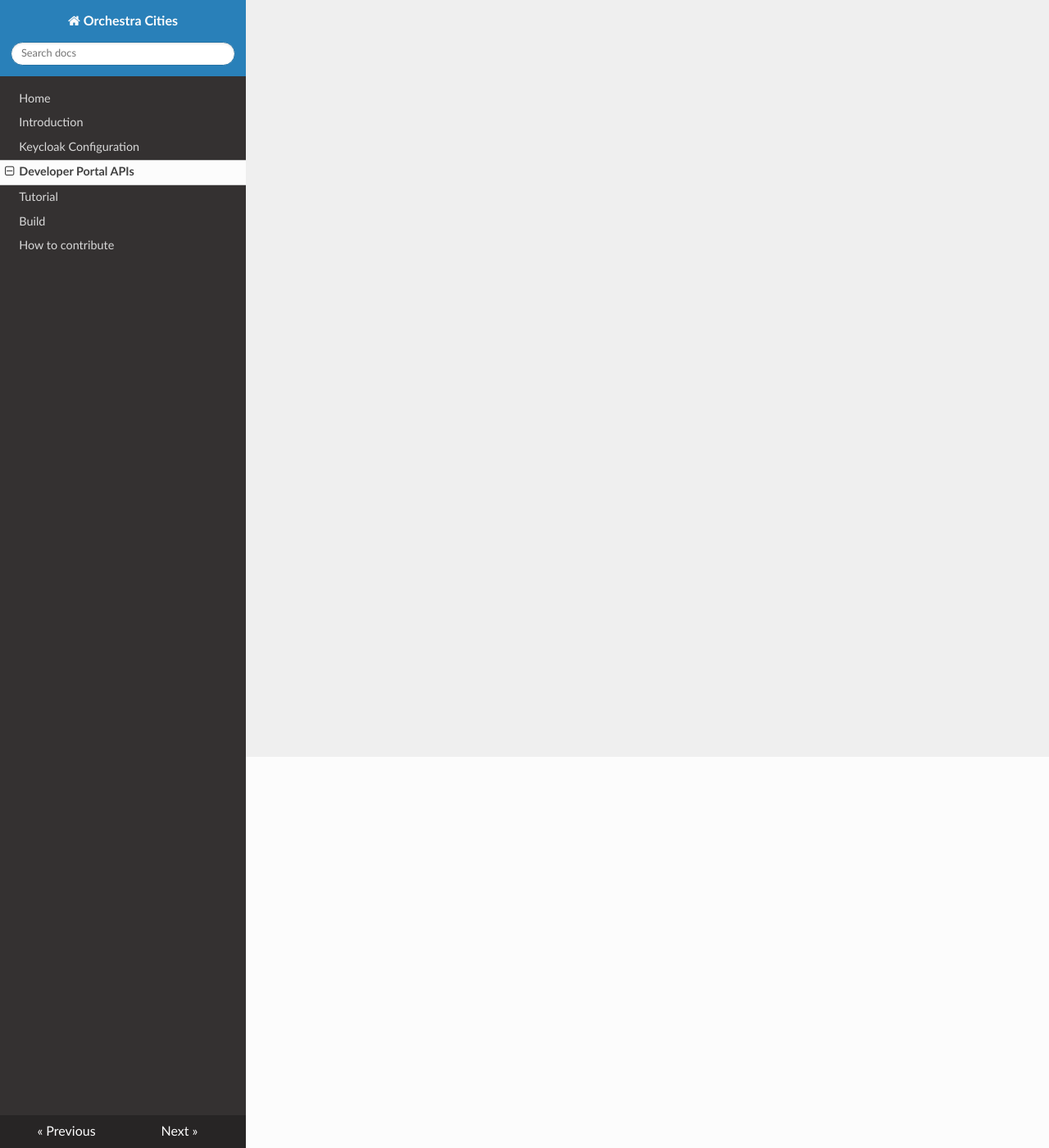
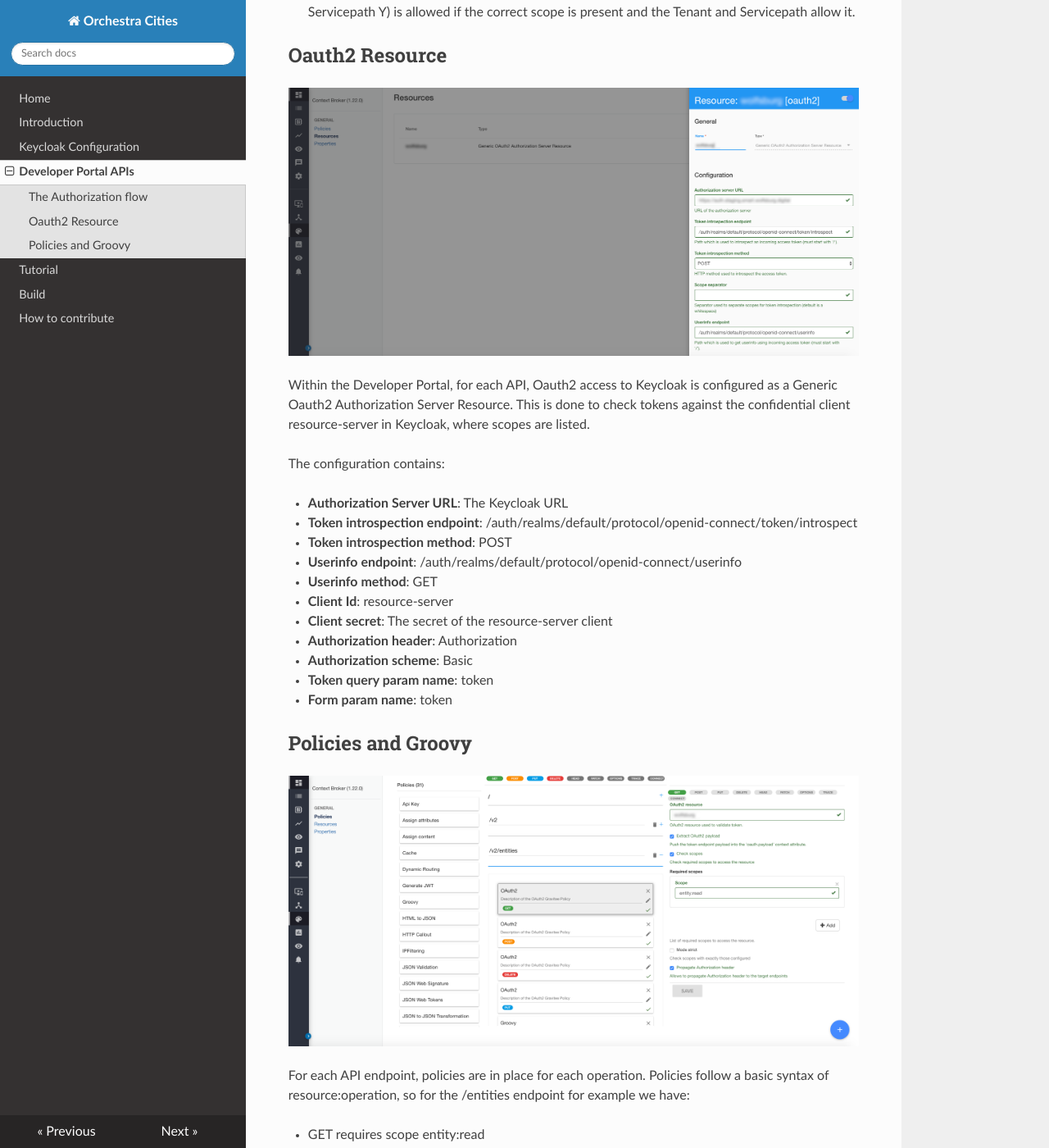
Before and after one commit to orchestracities/documentation, an MkDocs documentation site: the page built from docs/gravitee.md, in a window 1280 px wide and 1400 px high, scrolled down 477 px. Shown: the whole window at 82% size. Built offline with MkDocs 1.6.1, drawn with Linux system fonts in a browser that asks for light colours; nearby versions of some CDN libraries; some of the changed text lies outside the part shown.

Commit message:
Extra screens, gravitee section

````diff
--- a/docs/gravitee.md
+++ b/docs/gravitee.md
@@ -1 +1,96 @@
 # Developer Portal APIs
+
+The Developer Portal is where the Orchestra Cities APIs are registered, and the
+policies defined. The following section describes how these APIs are registered
+in the Developer Portal and how policies and Oauth2 authorization are handled.
+
+## The Authorization flow
+
+1. The user requests a token for the client API from Keycloak. The token comes
+   from a public client in Keycloak, so no secret is required to obtain a token.
+   However it's important to note that the public clients set up in Keycloak will
+   limit what the given tokens enable users to do, such as user management operations.
+   The user requests a specific scope with the request (e.g. entity:read). A list
+   of scopes is available in the **Keycloak Configuration** section of this documentation.
+
+2. When then token is used, it is validated against Keycloak's confidential client
+   (the resource-server client). The operation being attempted (e.g. creating an
+   entity under Tenant X and Servicepath Y)
+   is allowed if the correct scope is present and the Tenant and Servicepath allow
+   it.
+
+## Oauth2 Resource
+
+![Resources](rsrc/keycloak/gravitee_resources.png)
+
+Within the Developer Portal, for each API, Oauth2 access to Keycloak is configured
+as a Generic Oauth2 Authorization Server Resource. This is done to check tokens
+against the confidential client resource-server in Keycloak, where scopes are
+listed.
+
+The configuration contains:
+
+- **Authorization Server URL**: The Keycloak URL
+- **Token introspection endpoint**: /auth/realms/default/protocol/openid-connect/token/introspect
+- **Token introspection method**: POST
+- **Userinfo endpoint**: /auth/realms/default/protocol/openid-connect/userinfo
+- **Userinfo method**: GET
+- **Client Id**: resource-server
+- **Client secret**: The secret of the resource-server client
+- **Authorization header**: Authorization
+- **Authorization scheme**: Basic
+- **Token query param name**: token
+- **Form param name**: token
+
+
+## Policies and Groovy
+
+![Policies](rsrc/keycloak/gravitee_policies.png)
+
+For each API endpoint, policies are in place for each operation. Policies follow
+a basic syntax of resource:operation, so for the /entities endpoint for example
+we have:
+
+- GET requires scope entity:read
+- PUT requires scope entity:write
+- POST requires scope entity:create
+- DELETE requires scope entity:delete
+
+In addition, there's a Groovy script in place for all operations that checks the Oauth
+payload for the Tenant and ServicePath, ensuring the operation being performed is
+authorised.
+
+The script:
+
+```groovy
+import io.gravitee.policy.groovy.PolicyResult.State
+import groovy.json.JsonSlurper
+import groovy.json.JsonOutput
+
+def jsonSlurper = new JsonSlurper()
+
+def authorised = false;
+
+def content = null;
+
+if(context.attributes['oauth.payload']){
+	content =  jsonSlurper.parseText(context.attributes['oauth.payload']);
+}
+
+if (request.headers.containsKey('fiware-Service') && content) {
+    def service = request.headers.get('fiware-Service').get(0)
+  	if (content['fiware-services'].get(service)){
+      	def serviceList = content['fiware-services'].get(service)
+  		if (request.headers.containsKey('fiware-ServicePath')) {
+    	  def servicePath = request.headers.get('fiware-ServicePath').get(0)
+          authorised = serviceList.any{servicePath.startsWith(it)}
+		}
+    }
+}
+
+if (authorised == false) {
+  	result.state = State.FAILURE;
+	result.code = 401;
+	result.error = '{"error":"Missing authorisation for specified fiware-service and fiware-servicePath","code":"UNAUTHORISED"}';
+}
+```
````
Also changed, not shown: docs/keycloak.md (+9 -5 lines), docs/rsrc/keycloak/gravitee_policies.png (added), docs/rsrc/keycloak/gravitee_resources.png (added), docs/rsrc/keycloak/keycloak_clients.png (added), docs/rsrc/keycloak/keycloak_mappers.png (added).
